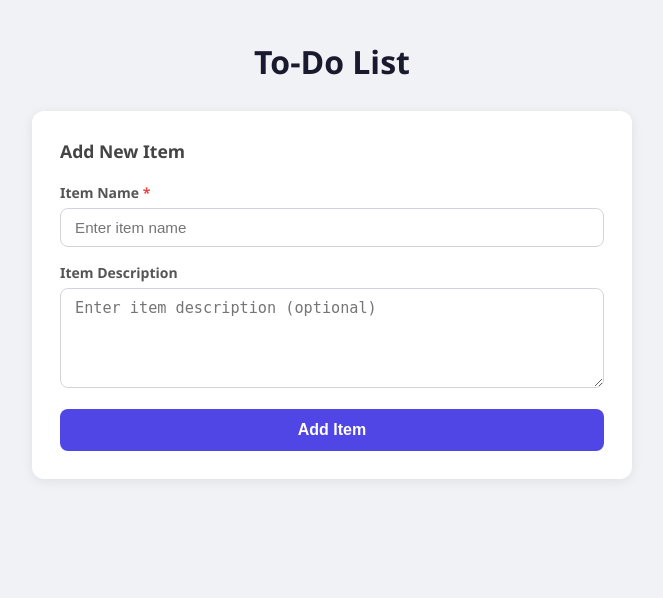
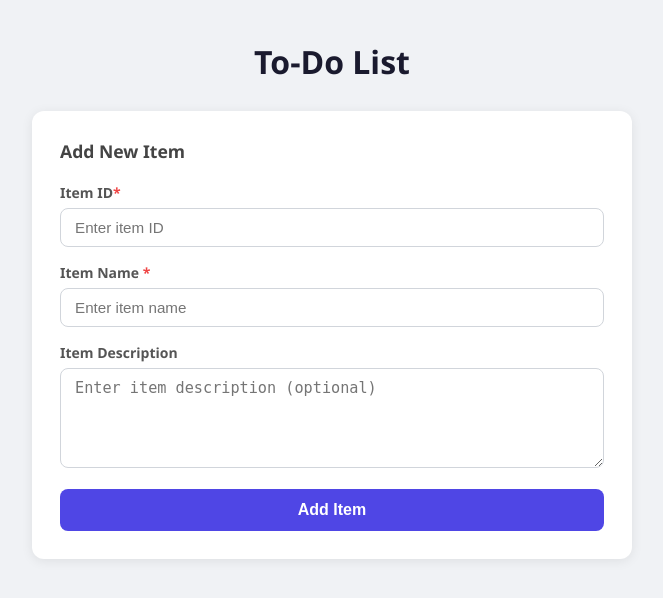
Before and after one commit to poojithachithari/To-Do-Page, a Flask app: page / in a window 1280 px wide. Shown: the top 598 px of the page, without its empty margins (308-971 px from the left). Run offline with Flask 3, Linux system fonts and the light colour scheme.

Commit message:
Add Item ID field

```diff
--- a/frontend/templates/index.html
+++ b/frontend/templates/index.html
@@ -145,6 +145,10 @@
       <h2>Add New Item</h2>
       <form id="todo-form" action="/submit" method="POST">
         <div class="form-group">
+          <label for="item-id">Item ID<span style="color:#ef4444">*</span></label>
+          <input type="text" id="item-id" name="item_id" placeholder="Enter item ID" required />
+        </div>
+        <div class="form-group">
           <label for="item-name">Item Name <span style="color:#ef4444">*</span></label>
           <input type="text" id="item-name" name="item_name" placeholder="Enter item name" required />
         </div>
```
